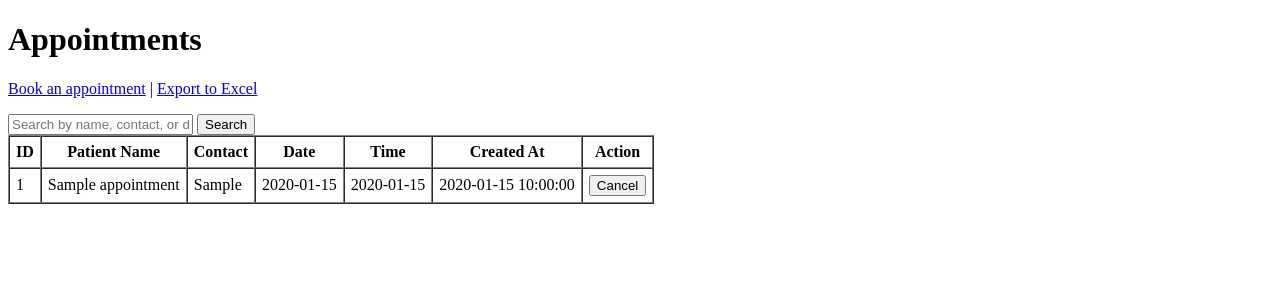
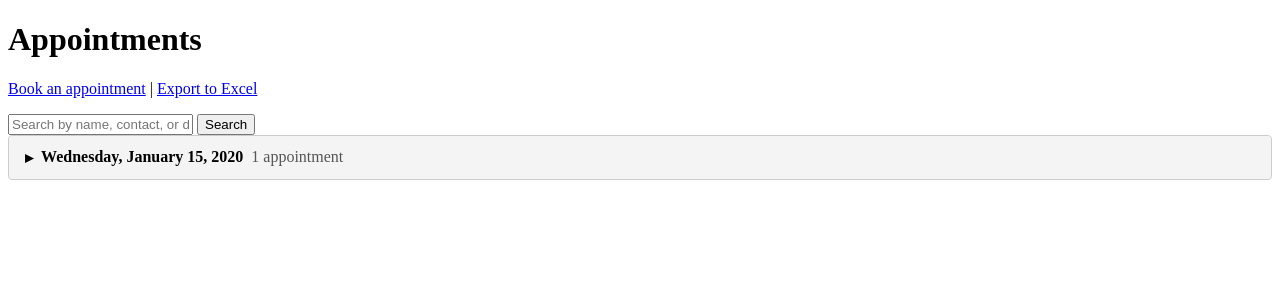
Before and after one commit to soitirakis/patient-scheduler, a Flask app: page /appointments in a window 1280 px wide. Shown: the top 300 px of the page. Run offline with Flask 3, Linux system fonts and the light colour scheme; tables that the repository leaves empty hold one stand-in row (values such as "Sample post").

Commit message:
Redesign appointments view with collapsible date groups
Co-Authored-By: Claude Opus 5 (1M context) <noreply@anthropic.com>

```diff
--- a/app.py
+++ b/app.py
@@ -1,6 +1,7 @@
 import os
 from datetime import date, datetime
 from io import BytesIO
+from itertools import groupby
 
 from flask import (
     Flask,
@@ -121,12 +122,34 @@ def available(appointment_date):
     )
 
 
+def group_appointments_by_date(rows):
+    """Group appointment rows (already ordered by date, then time) into
+    per-day buckets for the collapsible /appointments view."""
+    groups = []
+    for appointment_date, day_rows in groupby(rows, key=lambda r: r["appointment_date"]):
+        day_rows = list(day_rows)
+        try:
+            parsed = datetime.strptime(appointment_date, "%Y-%m-%d")
+            display_date = f"{parsed.strftime('%A, %B')} {parsed.day}, {parsed.year}"
+        except ValueError:
+            display_date = appointment_date
+        groups.append(
+            {
+                "date": appointment_date,
+                "display_date": display_date,
+                "count": len(day_rows),
+                "appointments": day_rows,
+            }
+        )
+    return groups
+
+
 @app.route("/appointments")
 def appointments():
     search = request.args.get("q", "").strip()
     return render_template(
         "appointments.html",
-        appointments=get_appointments(search or None),
+        appointment_groups=group_appointments_by_date(get_appointments(search or None)),
         search=search,
     )
 
--- a/templates/appointments.html
+++ b/templates/appointments.html
@@ -4,6 +4,34 @@
     <meta charset="utf-8">
     <meta name="viewport" content="width=device-width, initial-scale=1">
     <title>Appointments</title>
+    <style>
+        .date-group { border: 1px solid #ccc; border-radius: 4px; margin-bottom: 0.75rem; }
+        .date-header {
+            display: flex;
+            align-items: center;
+            gap: 0.5rem;
+            width: 100%;
+            padding: 0.75rem 1rem;
+            background: #f4f4f4;
+            border: none;
+            border-radius: 4px;
+            font: inherit;
+            font-weight: bold;
+            text-align: left;
+            cursor: pointer;
+        }
+        .date-header:hover { background: #ebebeb; }
+        .chevron {
+            display: inline-block;
+            transition: transform 0.15s ease;
+        }
+        .date-header[aria-expanded="true"] .chevron { transform: rotate(90deg); }
+        .date-count { font-weight: normal; color: #555; }
+        .date-body { padding: 0.75rem 1rem; }
+        .date-body[hidden] { display: none; }
+        table { border-collapse: collapse; width: 100%; }
+        th, td { border: 1px solid #ccc; padding: 6px; text-align: left; }
+    </style>
 </head>
 <body>
     <h1>Appointments</h1>
@@ -26,26 +54,31 @@
     <p>Showing results for "{{ search }}".</p>
     {% endif %}
 
-    {% if appointments %}
-    <table border="1" cellpadding="6" cellspacing="0">
+    {% if appointment_groups %}
+    {% for group in appointment_groups %}
+    <div class="date-group">
+        <button type="button" class="date-header" aria-expanded="false"
+                data-target="date-group-{{ loop.index }}">
+            <span class="chevron" aria-hidden="true">&#9656;</span>
+            <span class="date-label">{{ group.display_date }}</span>
+            <span class="date-count">{{ group.count }} appointment{{ 's' if group.count != 1 else '' }}</span>
+        </button>
+        <div class="date-body" id="date-group-{{ loop.index }}" hidden>
+            <table>
                 <thead>
                     <tr>
-                <th>ID</th>
                         <th>Patient Name</th>
                         <th>Contact</th>
-                <th>Date</th>
                         <th>Time</th>
                         <th>Created At</th>
                         <th>Action</th>
                     </tr>
                 </thead>
                 <tbody>
-            {% for appt in appointments %}
+                    {% for appt in group.appointments %}
                     <tr>
-                <td>{{ appt.id }}</td>
                         <td>{{ appt.patient_name }}</td>
                         <td>{{ appt.patient_contact }}</td>
-                <td>{{ appt.appointment_date }}</td>
                         <td>{{ appt.appointment_time }}</td>
                         <td>{{ appt.created_at }}</td>
                         <td>
@@ -59,10 +92,24 @@
                     {% endfor %}
                 </tbody>
             </table>
+        </div>
+    </div>
+    {% endfor %}
     {% elif search %}
     <p>No appointments match your search.</p>
     {% else %}
     <p>No appointments booked yet.</p>
     {% endif %}
+
+    <script>
+        document.querySelectorAll(".date-header").forEach(function (header) {
+            header.addEventListener("click", function () {
+                var body = document.getElementById(header.dataset.target);
+                var expanded = header.getAttribute("aria-expanded") === "true";
+                header.setAttribute("aria-expanded", String(!expanded));
+                body.hidden = expanded;
+            });
+        });
+    </script>
 </body>
 </html>
```
Lines whose indentation alone changed are shown as unchanged.
